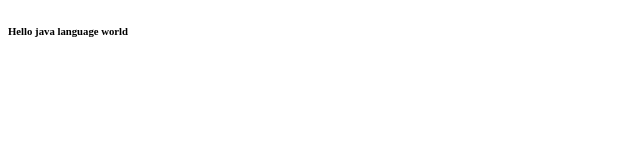
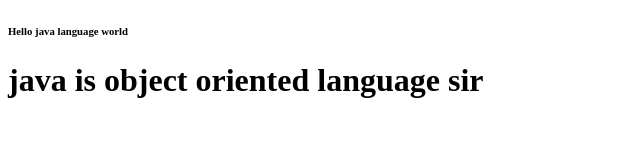
Before and after one commit to badrmerchant/web3-11-without-redMe-file, a plain HTML site: page java/indexjava.html in a window 1280 px wide. Shown: the whole page, without its empty margins (0-640 px from the left). Drawn offline with Linux system fonts and the light colour scheme.

Commit message:
java is opp

```diff
--- a/java/indexjava.html
+++ b/java/indexjava.html
@@ -13,5 +13,6 @@
 
 
     <h6>Hello java language world</h6>
+    <h1>java is object oriented language sir </h1>
 </body>
 </html>
```
